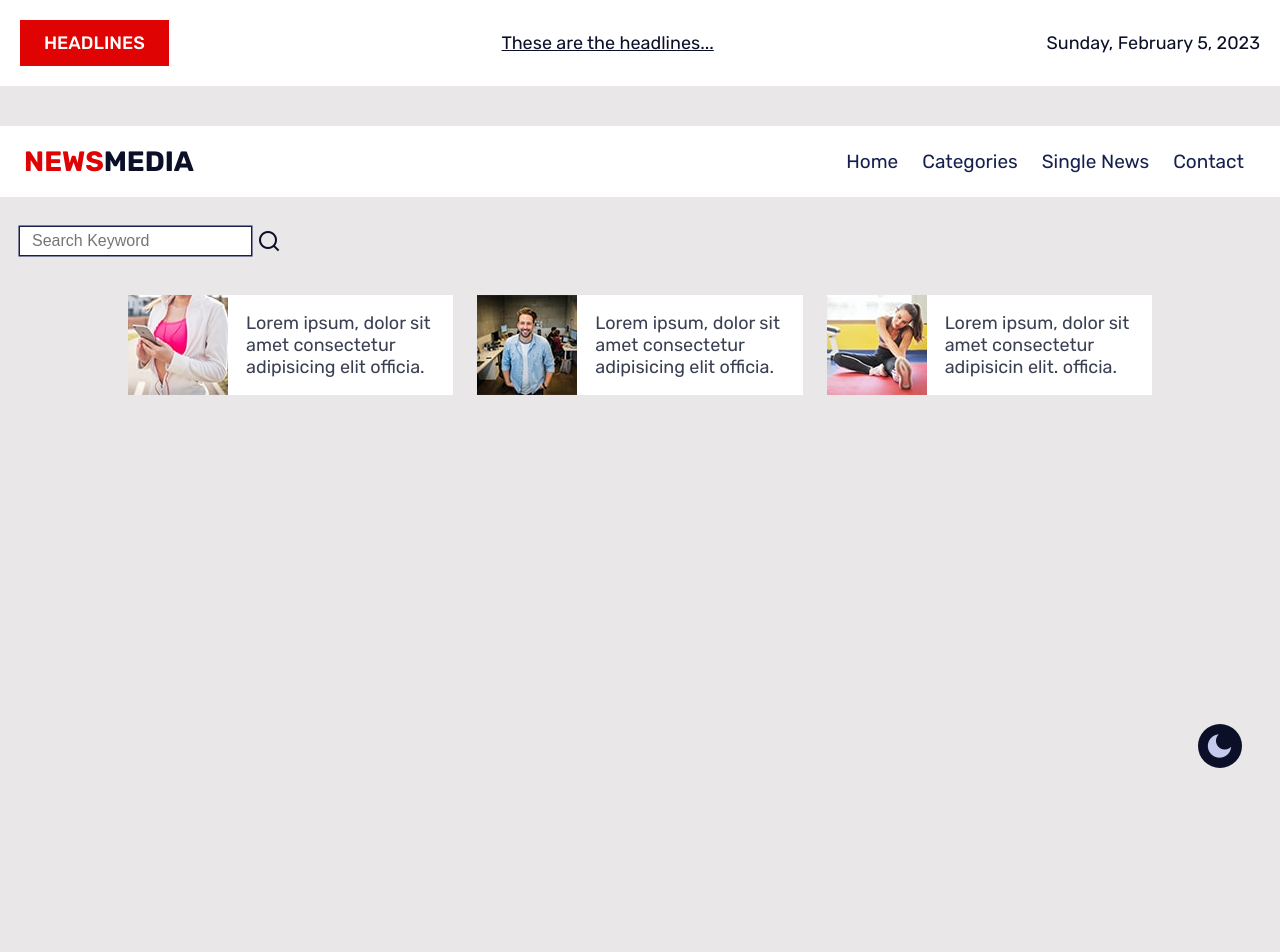
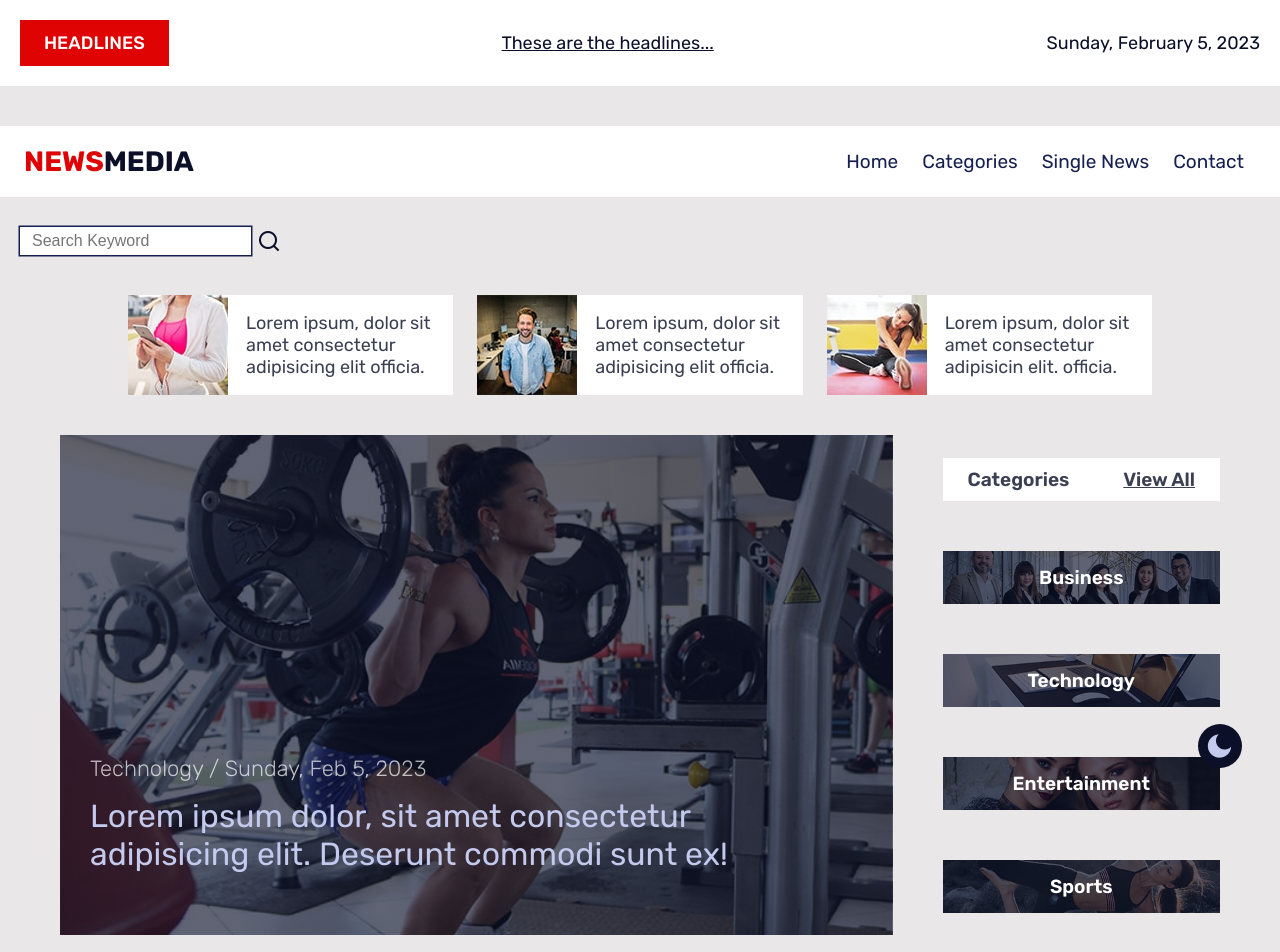
Before and after one commit to okorojames/news-app-media, a React (Create React App) app: page / in a window 1280 px wide. Shown: the top 952 px of the page. Before the commit the page ends 800 px from the top, so only its background shows below. Built offline with nearby package versions, Linux system fonts and the light colour scheme.

Commit message:
done with the main page section

```diff
--- a/src/App.css
+++ b/src/App.css
@@ -30,6 +30,7 @@ body{
   background: var(--greyish-light);
   color: var(--dark-three);
   transition: all .5s ease-in-out;
+  margin-bottom: 8rem;
 }
 body.body-toggle{
   background: var(--dark-three);
@@ -155,6 +156,7 @@ nav{
 .three-col-carousel{
   width: 80%;
   margin: 0 auto;
+  margin-bottom: 4rem;
   display: grid;
   grid-template-columns: repeat(3, 1fr);
   justify-items: center;
@@ -168,6 +170,9 @@ nav{
   gap: 1.8rem;
   background: var(--pure-light);
 }
+.carousel-card-image{
+  height: 100% !important;
+}
 .carousel-card-context{
   opacity: .8;
 }
--- a/src/App.js
+++ b/src/App.js
@@ -2,12 +2,14 @@ import './App.css';
 import './App_responsive.css'
 import Header from './components/Header';
 import First_col_section from './components/First_col_section';
+import Main from './components/Main';
 
 function App() {
   return (
     <div className="App">
       <Header />
       <First_col_section />
+      <Main/>
     </div>
   );
 }
--- /dev/null
+++ b/src/MainSection.css
@@ -0,0 +1,125 @@
+:root{
+  --light-one: rgb(195, 202, 238);
+  --light-two: rgb(134, 149, 221);
+  --pure-light: #fff;
+  --greyish-light: #e9e7e7;
+  --light-three: #5e72d2;
+  --dark-one: #202f77;
+  --dark-two: #162050;
+  --dark-three: rgb(11, 16, 40);
+  --dark-four: #050814;
+  --red-one: #e00303;
+}
+.mainSectionContainer{
+  padding: 0 6rem;
+  display: grid;
+  grid-template-columns: 3fr 1fr;
+  justify-items: center;
+  align-items: center;
+  gap: 5rem;
+}
+.mainSectionColOneContainer{
+  overflow: hidden;
+}
+.mainSectionColOne{
+  background: linear-gradient(rgba(11,16,40,0.65), rgba(11,16,40,0.65)), url("./images/news_22.jpg");
+  background-size: cover;
+  background-repeat: no-repeat;
+  background-position: center;
+  color: var(--pure-light);
+  height: 500px;
+  padding: 2rem 8rem 2rem 3rem;
+  transition: all .8s ease-in-out;
+}
+.mainSectionColOne:hover,.mainSectionColOne:active{
+  transform: scale(1.08);
+}
+
+.firstColContext{
+  display: flex;
+  flex-direction: column;
+  gap: 1.5rem;
+  justify-content: center;
+margin-top: 30rem;
+}
+.firstColP{
+  font-size: 2.2rem;
+  font-weight: 300;
+  opacity: .7;
+}
+.firstColH3{
+  font-size: 3.2rem;
+  font-weight: 400;
+  color: var(--light-one);
+}
+/*  */
+/*  */
+/*  */
+.mainSectionColTwo{
+  width: 100%;
+  display: flex;
+  flex-direction: column;
+  justify-content: center;
+  align-items: center;
+  gap: 5rem;
+}
+.secondCol1{
+  width: 100%;
+  display: flex;
+  justify-content: space-between;
+  gap: 1.8rem;
+  align-items: center;
+  background: var(--pure-light);
+  padding: 1rem 2.5rem;
+}
+.secondCol1 .secondColParagraph{
+  color: var(--dark-three);
+  opacity: .8;
+}
+.headlineViewAll{
+  color: var(--dark-three);
+}
+.secondColParagraph{
+  font-size: 1.9rem;
+  font-weight: 600;
+  color: var(--pure-light);
+}
+.secondCol2,.secondCol3,.secondCol4,.secondCol5{
+  cursor: pointer;
+}
+.secondCol2{
+  background: linear-gradient(rgba(11, 16, 40, 0.65), rgba(11, 16, 40, 0.65)), url("./images/cat_1.jpg");
+  background-size: cover;
+  background-position: center;
+  background-repeat: no-repeat;
+  width: 100%;
+  padding: 1.5rem 2.4rem;
+  text-align: center;
+}
+.secondCol3{
+  background: linear-gradient(rgba(11, 16, 40, 0.65), rgba(11, 16, 40, 0.65)), url("./images/cat_2.jpg");
+  background-size: cover;
+  background-position: center;
+  background-repeat: no-repeat;
+  width: 100%;
+  padding: 1.5rem 2.4rem;
+  text-align: center;
+}
+.secondCol4{
+  background: linear-gradient(rgba(11, 16, 40, 0.65), rgba(11, 16, 40, 0.65)), url("./images/cat_3.jpg");
+  background-size: cover;
+  background-position: center;
+  background-repeat: no-repeat;
+  width: 100%;
+  padding: 1.5rem 2.4rem;
+  text-align: center;
+}
+.secondCol5{
+  background: linear-gradient(rgba(11, 16, 40, 0.65), rgba(11, 16, 40, 0.65)), url("./images/cat_4.jpg");
+  background-size: cover;
+  background-position: center;
+  background-repeat: no-repeat;
+  width: 100%;
+  padding: 1.5rem 2.4rem;
+  text-align: center;
+}
--- a/src/components/First_col_section.jsx
+++ b/src/components/First_col_section.jsx
@@ -9,17 +9,17 @@ const First_col_section = () => {
     <div className="three-col-carousel">
       {/*  */}
       <div className="carousel-card">
-        <img src={imageOne} alt="" />
+        <img className="carousel-card-image" src={imageOne} alt="" />
         <div className="carousel-card-context">Lorem ipsum, dolor sit amet consectetur adipisicing elit officia.</div>
       </div>
       {/*  */}
       <div className="carousel-card">
-        <img src={imageTwo} alt="" />
+        <img className="carousel-card-image" src={imageTwo} alt="" />
         <div className="carousel-card-context">Lorem ipsum, dolor sit amet consectetur adipisicing elit officia.</div>
       </div>
       {/*  */}
       <div className="carousel-card">
-        <img src={imageThree} alt="" />
+        <img className="carousel-card-image" src={imageThree} alt="" />
         <div className="carousel-card-context">Lorem ipsum, dolor sit amet consectetur adipisicin elit. officia.</div>
       </div>
       {/* DARK AND LIGHT MODE */}
--- /dev/null
+++ b/src/components/Main.jsx
@@ -0,0 +1,59 @@
+import "../MainSection.css"
+// import imageOne from "../images/news_22.jpg"
+// import imageTwo from "../images/ads_1.jpg"
+// import imageThree from "../images/cat_1.jpg"
+// import imageThree from "../images/cat_2.jpg"
+// import imageThree from "../images/cat_3.jpg"
+// import imageThree from "../images/cat_4.jpg"
+const Main = () => {
+  return (
+    <div className="mainSectionContainer">
+      {/* main section col 1 */}
+      <div className="mainSectionColOneContainer">
+      <div className="mainSectionColOne">
+        <div className="firstColHolder">
+          <div className="firstColContext">
+            <p className="firstColP">Technology <span className="mainContextDate">/ {new Date().toLocaleString("en-us", {
+              weekday: "long",
+              day: "numeric",
+              month: "short",
+              year: "numeric"
+            })}</span></p>
+            <h4 className="firstColH3">
+              Lorem ipsum dolor, sit amet consectetur adipisicing elit. Deserunt commodi sunt ex!
+            </h4>
+          </div>
+        </div>
+      </div>
+      </div>
+      {/*  */}
+      {/* main section col 2 */}
+      <div className="mainSectionColTwo">
+        {/*  */}
+        <div className="secondCol1">
+          <p className="secondColParagraph">Categories</p>
+          <p className="secondColParagraph"><a className="headlineViewAll" href="">View All</a></p>
+        </div>
+        {/*  */}
+        <div className="secondCol2">
+          <p className="secondColParagraph">Business</p>
+        </div>
+        {/*  */}
+        <div className="secondCol3">
+          <p className="secondColParagraph">Technology</p>
+        </div>
+        {/*  */}
+        <div className="secondCol4">
+          <p className="secondColParagraph">Entertainment</p>
+        </div>
+        {/*  */}
+        <div className="secondCol5">
+          <p className="secondColParagraph">Sports</p>
+        </div>
+        {/*  */}
+      </div>
+    </div>
+  )
+}
+
+export default Main
```
